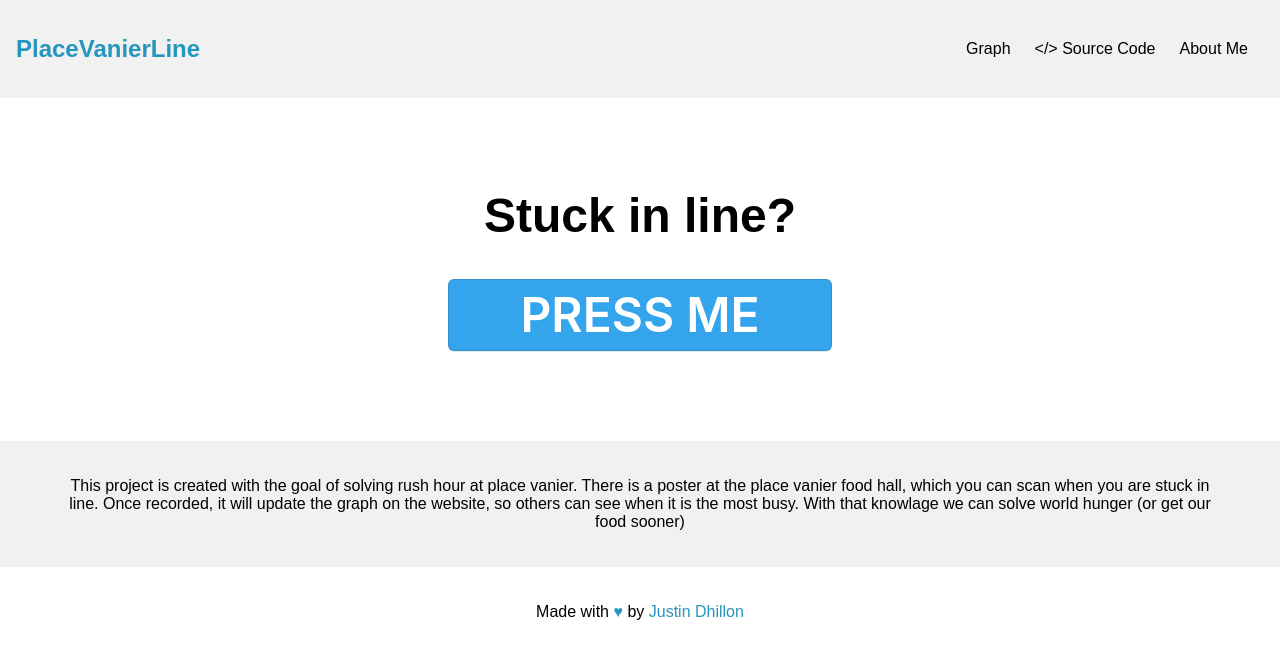
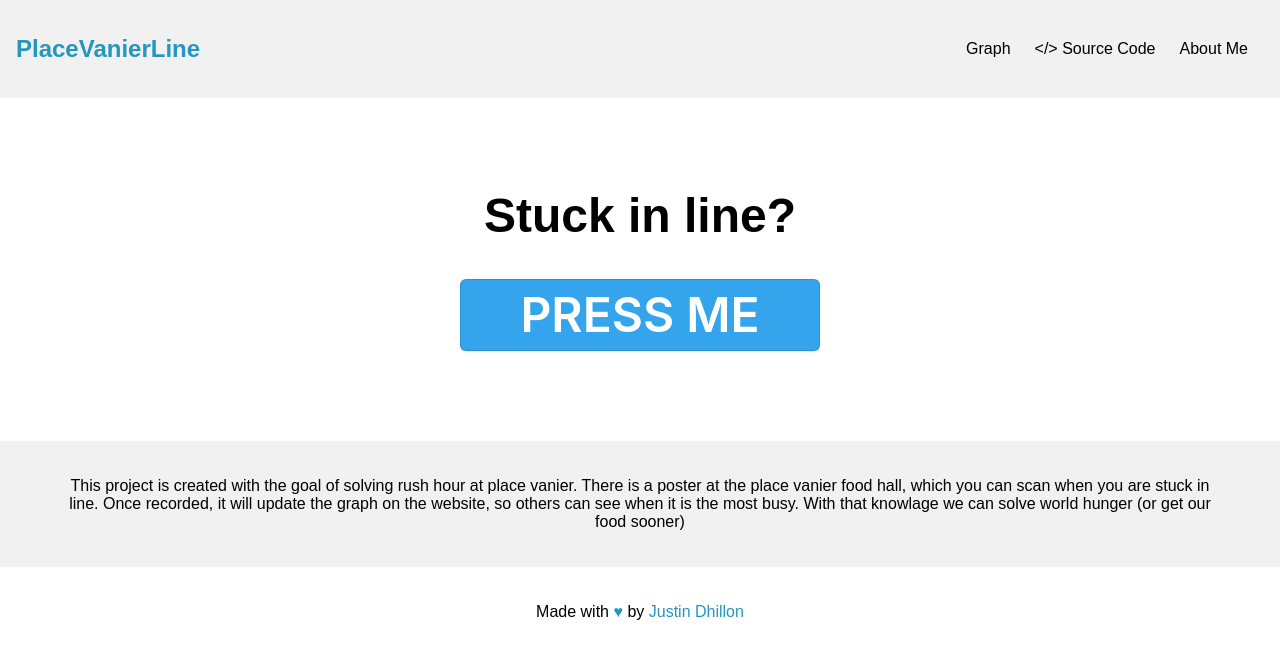
Before and after one commit to justindhillon/place-vanier-line, a Next.js app: page /record-time in a window 1280 px wide. Shown: the top 658 px of the page. Built offline with nearby package versions, Linux system fonts and the light colour scheme.

Commit message:
modified:   components/button.module.css

```diff
--- a/components/button.module.css
+++ b/components/button.module.css
@@ -26,7 +26,7 @@
     vertical-align: middle;
     white-space: nowrap;
     font-size: 3em;
-    width: 8em;
+    width: 7.5em;
     height: 1.5em;
   }
 
```
